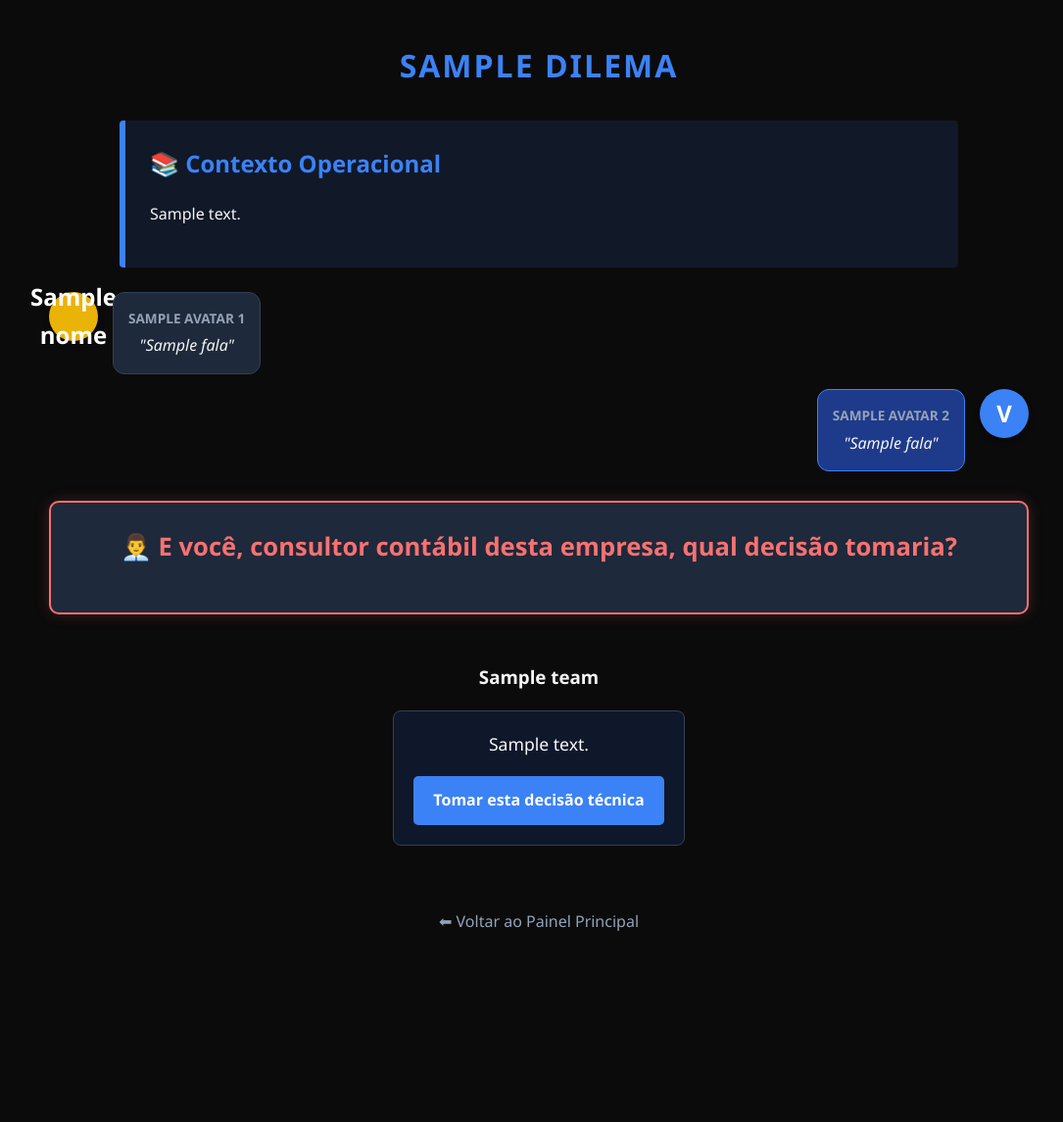
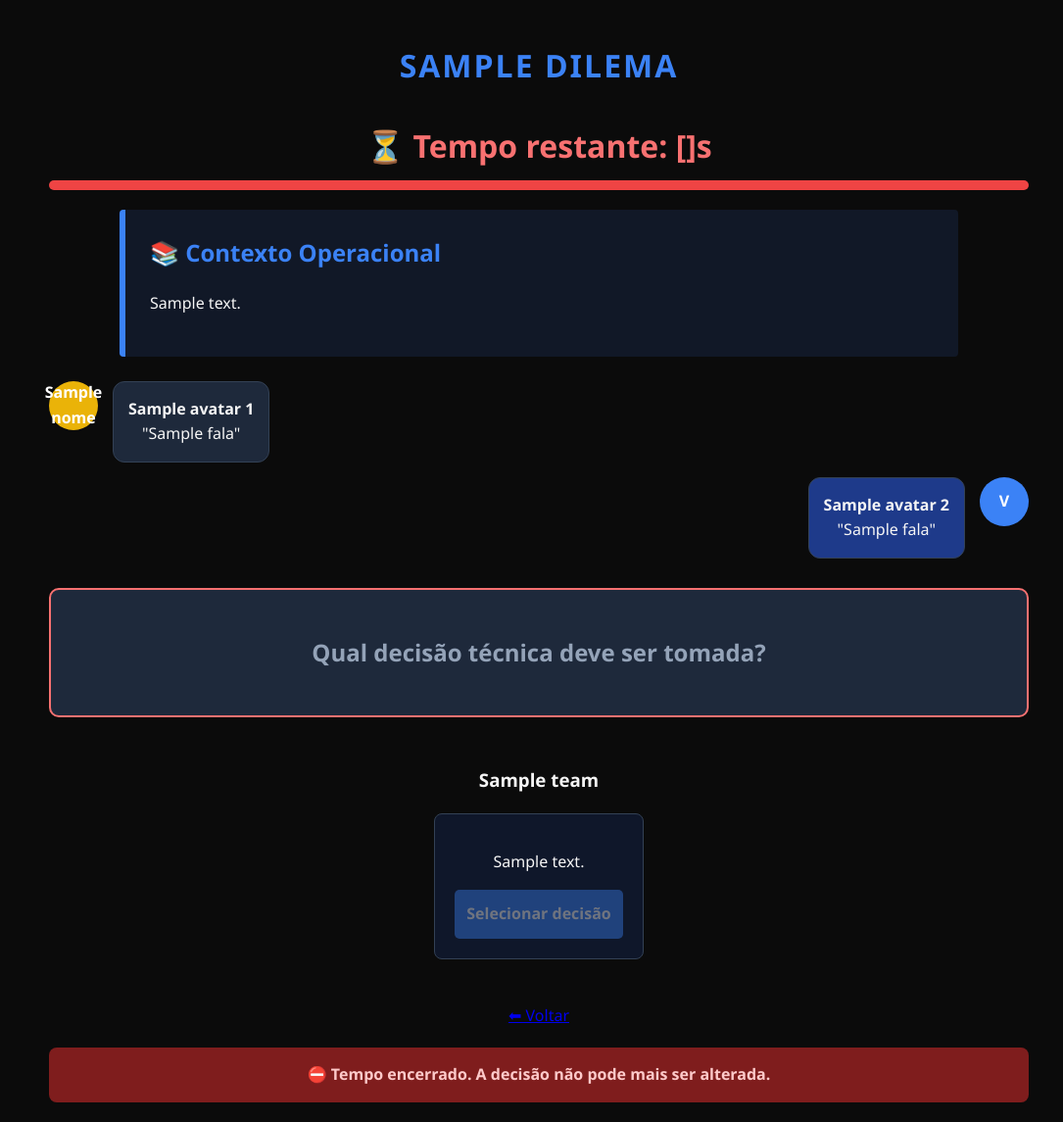
Before and after one commit to brunob329-droid/jogo-refaz, a Flask app: template templates/dilema.html in a window 1280 px wide. Shown: the whole page at 98% size, without its empty margins (90-1175 px from the left). Before the commit the page ends 950 px from the top, so only its background shows below. Run offline with Flask 3, Linux system fonts and the light colour scheme; the template is opened without the code that fills it: most values are stand-ins (such as "Sample title", 1, 10 or a date in 2020).

Commit message:
Update dilema.html

```diff
--- a/templates/dilema.html
+++ b/templates/dilema.html
@@ -4,122 +4,253 @@
     <meta charset="UTF-8">
     <title>{{ dilema.titulo }} - Refaz</title>
     <link rel="stylesheet" href="{{ url_for('static', filename='style.css') }}">
+
     <style>
-        /* Estilos para o embate com avatares (estilo chat) */
-        .chat-container { display: flex; flex-direction: column; gap: 15px; margin: 25px 0; }
-        .mensagem { display: flex; gap: 15px; align-items: flex-start; }
-        .mensagem.vitor { flex-direction: row-reverse; }
+        /* ===== CRONÔMETRO ===== */
+        .cronometro-box {
+            text-align: center;
+            margin: 20px 0;
+        }
+
+        .cronometro {
+            font-size: 2em;
+            font-weight: bold;
+            color: #f87171;
+        }
+
+        .barra-tempo {
+            height: 10px;
+            background: #334155;
+            border-radius: 5px;
+            margin-top: 10px;
+            overflow: hidden;
+        }
+
+        .barra-progresso {
+            height: 100%;
+            background: #ef4444;
+            width: 100%;
+            transition: width 1s linear;
+        }
+
+        /* ===== CHAT ===== */
+        .chat-container {
+            display: flex;
+            flex-direction: column;
+            gap: 15px;
+            margin: 25px 0;
+        }
+
+        .mensagem {
+            display: flex;
+            gap: 15px;
+        }
+
+        .mensagem.vitor {
+            flex-direction: row-reverse;
+        }
 
         .avatar {
-            width: 50px; height: 50px; border-radius: 50%; background: #3b82f6;
-            color: white; display: flex; align-items: center; justify-content: center;
-            font-weight: bold; font-size: 1.5em; flex-shrink: 0; box-shadow: 0 4px 6px rgba(0,0,0,0.3);
+            width: 50px;
+            height: 50px;
+            border-radius: 50%;
+            background: #3b82f6;
+            color: white;
+            display: flex;
+            align-items: center;
+            justify-content: center;
+            font-weight: bold;
         }
-        .avatar.gestor { background: #eab308; } /* Cor para Daniela/Renata/Financeiro */
+
+        .avatar.gestor {
+            background: #eab308;
+        }
 
         .balao {
-            background: #1e293b; padding: 15px; border-radius: 12px;
-            border: 1px solid #334155; position: relative; max-width: 80%; font-style: italic;
-        }
-        .mensagem.vitor .balao { background: #1e3a8a; border-color: #3b82f6; }
-        .nome-avatar { font-size: 0.85em; color: #94a3b8; margin-bottom: 5px; font-weight: bold; display: block; font-style: normal; text-transform: uppercase;}
-
-        /* Estilo para a pergunta central e aviso de contabilização */
-        .pergunta-consultor {
-            text-align: center; margin: 30px 0; padding: 25px;
-            background: #1e293b; border: 2px solid #f87171; border-radius: 10px; box-shadow: 0 0 15px rgba(248, 113, 113, 0.2);
-        }
-        .pergunta-consultor h2 { color: #f87171; margin-top: 0; font-size: 1.6em; }
-
-        .alerta-contabilizacao {
-            background: #7f1d1d; color: #fecaca; padding: 15px; border-radius: 5px;
-            margin-top: 15px; font-weight: bold; font-size: 1.1em; border: 1px dashed #ef4444;
-            animation: piscar 2s infinite;
+            background: #1e293b;
+            padding: 15px;
+            border-radius: 12px;
+            border: 1px solid #334155;
+            max-width: 80%;
         }
 
-        /* Estilo das opções de resposta ocultando o nome do perfil */
+        .mensagem.vitor .balao {
+            background: #1e3a8a;
+        }
+
+        /* ===== PERGUNTA ===== */
+        .pergunta-consultor {
+            text-align: center;
+            margin: 30px 0;
+            padding: 25px;
+            background: #1e293b;
+            border: 2px solid #f87171;
+            border-radius: 10px;
+        }
+
+        /* ===== OPÇÕES ===== */
         .bloco-opcao {
-            background: #0f172a; border: 1px solid #334155; padding: 20px;
-            border-radius: 8px; margin-bottom: 15px; transition: transform 0.2s;
+            background: #0f172a;
+            border: 1px solid #334155;
+            padding: 20px;
+            border-radius: 8px;
+            margin-bottom: 15px;
         }
-        .bloco-opcao:hover { transform: scale(1.02); border-color: #3b82f6; }
-        .bloco-opcao p { margin-top: 0; margin-bottom: 20px; font-size: 1.1em; line-height: 1.5; color: #f8fafc; }
+
         .btn-selecionar {
-            background: #3b82f6; color: white; padding: 12px 20px; text-decoration: none;
-            border-radius: 5px; display: block; font-weight: bold; text-align: center; width: 100%; box-sizing: border-box;
+            background: #3b82f6;
+            color: white;
+            padding: 12px;
+            text-align: center;
+            display: block;
+            border-radius: 5px;
+            font-weight: bold;
+            text-decoration: none;
         }
-        .btn-selecionar:hover { background: #2563eb; }
 
-        @keyframes piscar {
-            0% { box-shadow: 0 0 0px rgba(239, 68, 68, 0); }
-            50% { box-shadow: 0 0 10px rgba(239, 68, 68, 0.8); }
-            100% { box-shadow: 0 0 0px rgba(239, 68, 68, 0); }
+        .bloqueado {
+            pointer-events: none;
+            opacity: 0.4;
+        }
+
+        /* ALERTA FINAL */
+        .tempo-encerrado {
+            background: #7f1d1d;
+            color: #fecaca;
+            padding: 15px;
+            border-radius: 8px;
+            text-align: center;
+            margin-top: 20px;
+            font-weight: bold;
         }
     </style>
 </head>
+
 <body>
+
 <div class="container">
+
     <h1>{{ dilema.titulo }}</h1>
 
+    <!-- CRONÔMETRO -->
+    <div class="cronometro-box">
+        <div class="cronometro">
+            ⏳ Tempo restante: <span id="tempo">{{ tempo_restante }}</span>s
+        </div>
+
+        <div class="barra-tempo">
+            <div id="barra" class="barra-progresso"></div>
+        </div>
+    </div>
+
+    <!-- CONTEXTO -->
     <div class="card-contexto">
         <h2>📚 Contexto Operacional</h2>
         <p>{{ dilema.contexto }}</p>
     </div>
 
+    <!-- CHAT -->
     <div class="chat-container">
         <div class="mensagem">
             <div class="avatar gestor">{{ dilema.avatar_1.nome[0] }}</div>
             <div class="balao">
-                <span class="nome-avatar">{{ dilema.avatar_1.nome }}</span>
+                <strong>{{ dilema.avatar_1.nome }}</strong><br>
                 "{{ dilema.avatar_1.fala }}"
             </div>
         </div>
+
         <div class="mensagem vitor">
             <div class="avatar">V</div>
             <div class="balao">
-                <span class="nome-avatar">{{ dilema.avatar_2.nome }}</span>
+                <strong>{{ dilema.avatar_2.nome }}</strong><br>
                 "{{ dilema.avatar_2.fala }}"
             </div>
         </div>
     </div>
 
+    <!-- PERGUNTA -->
     <div class="pergunta-consultor">
-        <h2>👨‍💼 E você, consultor contábil desta empresa, qual decisão tomaria?</h2>
+        <h2>Qual decisão técnica deve ser tomada?</h2>
 
         {% if dilema.tem_contabilizacao %}
-            <div class="alerta-contabilizacao">
-                ⚠️ ATENÇÃO: Para sustentar a opção escolhida, o grupo deverá registrar a CONTABILIZAÇÃO (lançamentos de Débito e Crédito) na folha de rascunho, devendo estar preparado para demonstrá-la ao professor, caso solicitado.
-            </div>
+        <div style="margin-top:15px; background:#7f1d1d; padding:10px; border-radius:6px;">
+            ⚠️ Exigido: demonstrar lançamentos contábeis (Débito/Crédito)
+        </div>
         {% endif %}
     </div>
 
+    <!-- DECISÕES -->
     <div class="painel-decisao">
         {% for key, team in teams.items() %}
         <div class="card-time">
+
             <h3>{{ team.nome }}</h3>
 
             {% if key in votos_atuais %}
-                <div class="status-voto ok" style="background: #064e3b; padding: 15px; border-radius: 8px; text-align: center; border: 1px solid #10b981;">
-                    <span style="font-size: 1.2em; font-weight: bold; color: #34d399;">✅ Decisão Registrada!</span>
-                    <p style="color: #a7f3d0; margin-top: 5px;"><small>Aguardando os outros grupos...</small></p>
+                <div style="background:#064e3b; padding:10px; border-radius:6px;">
+                    ✅ Decisão registrada
                 </div>
             {% else %}
                 <div class="opcoes">
                     {% for perfil, detalhes in dilema.opcoes.items() %}
-                    <div class="bloco-opcao">
+                    <div class="bloco-opcao opcao">
                         <p>{{ detalhes.texto }}</p>
-                        <a href="/registrar/{{ id_dilema }}/{{ perfil }}/{{ key }}" class="btn-selecionar">Tomar esta decisão técnica</a>
+                        <a href="/registrar/{{ id_dilema }}/{{ perfil }}/{{ key }}" class="btn-selecionar">
+                            Selecionar decisão
+                        </a>
                     </div>
                     {% endfor %}
                 </div>
             {% endif %}
+
         </div>
         {% endfor %}
     </div>
 
-    <div style="text-align: center; margin-top: 30px;">
-        <a href="/dashboard" class="link-voltar" style="color: #94a3b8; text-decoration: none;">⬅ Voltar ao Painel Principal</a>
+    <!-- VOLTAR -->
+    <div style="text-align:center; margin-top:30px;">
+        <a href="/dashboard">⬅ Voltar</a>
     </div>
+
 </div>
+
+<!-- SCRIPT CRONÔMETRO -->
+<script>
+
+let tempo = {{ tempo_restante }};
+let total = 600; // 10 min
+
+const elTempo = document.getElementById("tempo");
+const barra = document.getElementById("barra");
+
+const timer = setInterval(() => {
+
+    if (tempo <= 0) {
+
+        clearInterval(timer);
+
+        document.querySelectorAll(".btn-selecionar").forEach(btn => {
+            btn.classList.add("bloqueado");
+        });
+
+        const aviso = document.createElement("div");
+        aviso.className = "tempo-encerrado";
+        aviso.innerText = "⛔ Tempo encerrado. A decisão não pode mais ser alterada.";
+
+        document.querySelector(".container").appendChild(aviso);
+
+        return;
+    }
+
+    tempo--;
+    elTempo.innerText = tempo;
+
+    let porcentagem = (tempo / total) * 100;
+    barra.style.width = porcentagem + "%";
+
+}, 1000);
+
+</script>
+
 </body>
 </html>
```
